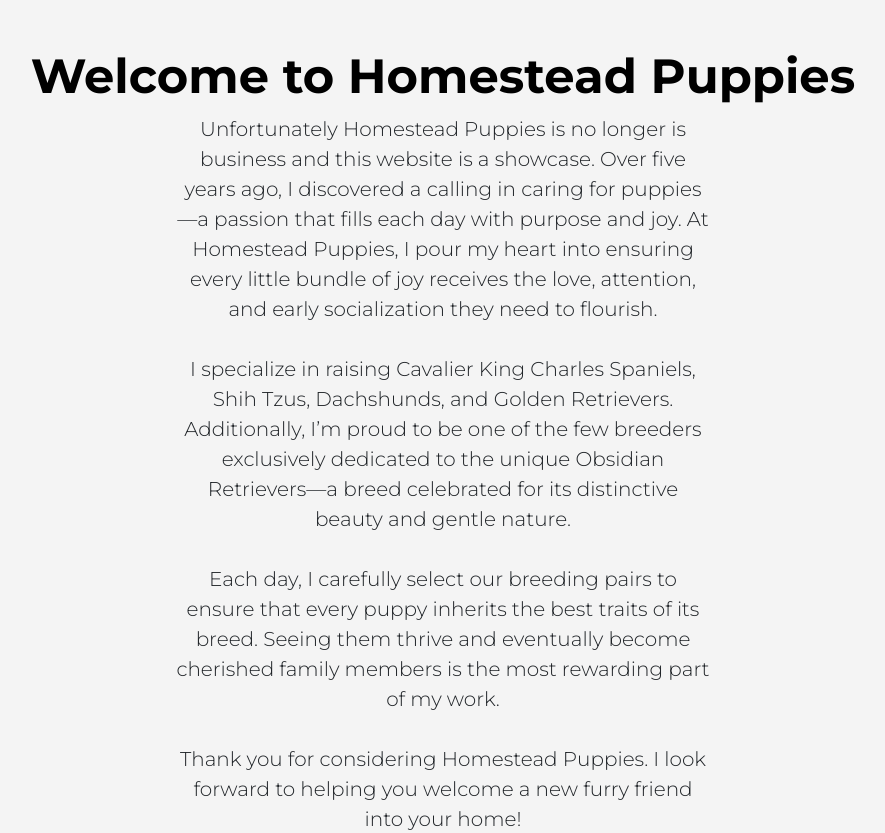
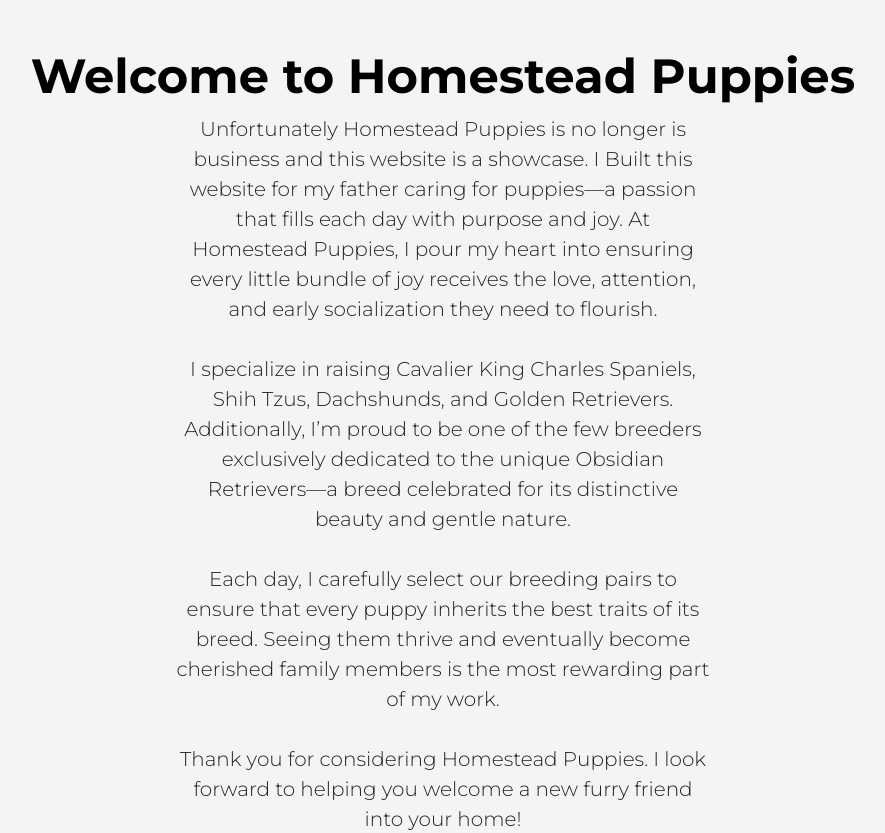
Before and after one commit to apelpapa/HomesteadPuppies, a Node server app: page / in a window 1280 px wide. Shown: the part 86-919 px from the top of the page, without its empty margins (197-1082 px from the left). Run offline with Node 20, Linux system fonts and the light colour scheme; some libraries are stand-ins or nearby versions.

Commit message:
action test

```diff
--- a/views/index.ejs
+++ b/views/index.ejs
@@ -7,7 +7,7 @@
     <div class="col-lg-6 mx-auto">
       <p class="lead mb-4">
         Unfortunately Homestead Puppies is no longer is business and this
-        website is a showcase. Over five years ago, I discovered a calling in
+        website is a showcase. I Built this website for my father
         caring for puppies—a passion that fills each day with purpose and joy.
         At Homestead Puppies, I pour my heart into ensuring every little bundle
         of joy receives the love, attention, and early socialization they need
```
